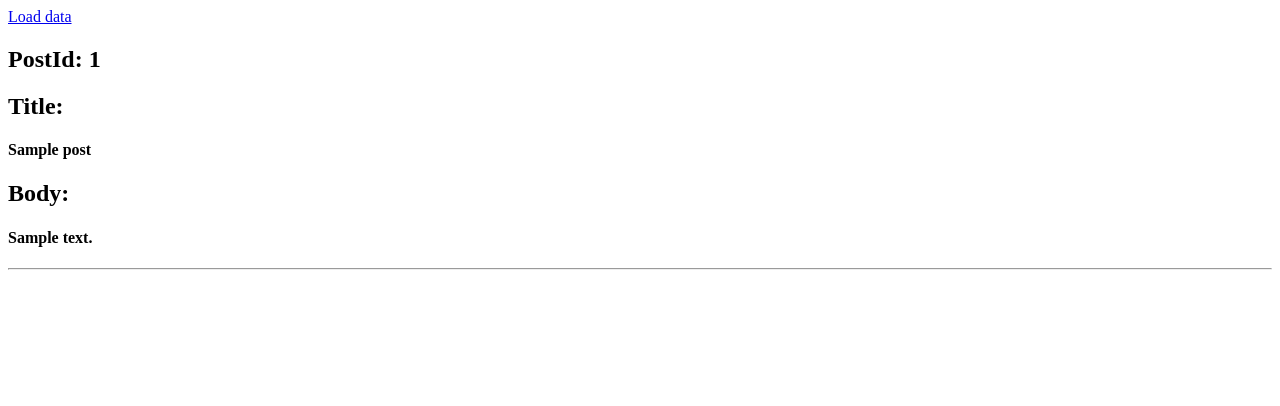
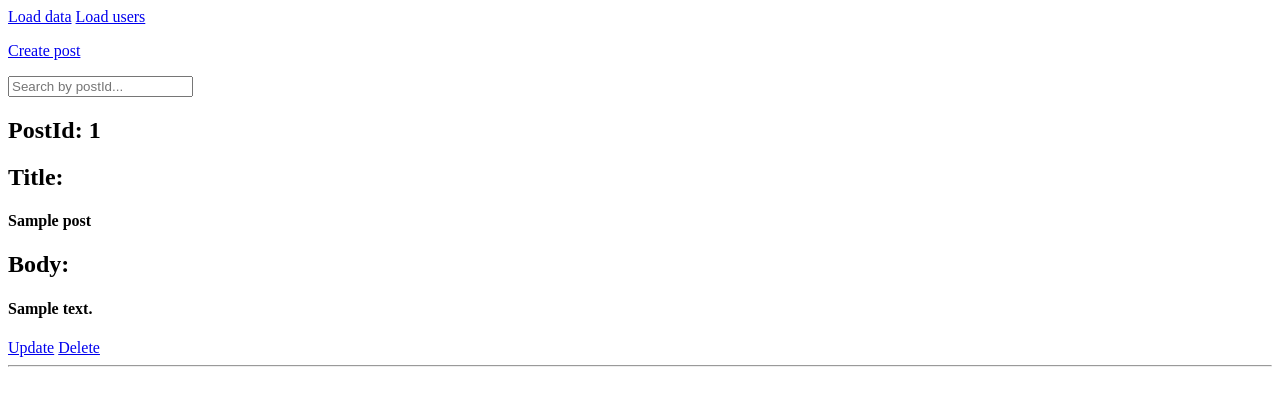
Before and after one commit to AdrianHorvath8/Test_task, a Django app: page / in a window 1280 px wide. Shown: the top 406 px of the page. Run offline with Django 4.2, Linux system fonts and the light colour scheme; tables that the repository leaves empty hold one stand-in row (values such as "Sample post").

Commit message:
CRUD operations

```diff
--- a/test_task_app/admin.py
+++ b/test_task_app/admin.py
@@ -1,4 +1,5 @@
 from django.contrib import admin
-from .models import Post
+from .models import Post, User
 
 admin.site.register(Post)
+admin.site.register(User)
--- a/test_task_app/models.py
+++ b/test_task_app/models.py
@@ -1,6 +1,19 @@
+import email
+from operator import mod
 from django.db import models
 
+class User(models.Model):
+    name = models.CharField(max_length=200,)
+    username = models.CharField(max_length=200,)
+    mail = models.CharField(max_length=200,)
+
+    def __str__(self):
+        return self.username
+
 class Post(models.Model):
-    #user
+    user = models.ForeignKey(User, on_delete=models.CASCADE, null=True)
     title = models.CharField(max_length=200,)
     body = models.TextField(null=True,blank=True)
+
+    def __str__(self):
+        return self.title
--- a/test_task_app/templates/test_task_app/home.html
+++ b/test_task_app/templates/test_task_app/home.html
@@ -1,20 +1,33 @@
 <!DOCTYPE html>
 <html lang="en">
+
 <head>
     <meta charset="UTF-8">
     <meta http-equiv="X-UA-Compatible" content="IE=edge">
     <meta name="viewport" content="width=device-width, initial-scale=1.0">
     <title>Home</title>
 </head>
+
 <body>
     {% extends 'main.html' %}
     {% block content %}
     <div>
         <a href="{% url 'get_data' %}">Load data</a>
+        <a href="{% url 'get_users' %}">Load users</a>
+        <p><a href="{% url 'create_post' %}">Create post</a></p>
+
+        <form action="{% url 'home' %}" method="get">
+            <input type="text" name="q" placeholder="Search by postId...">
+        </form>
+
         {% for post in posts %}
         <h2>PostId: {{post.id}}</h2>
-        <h2>Title:</h2> <h4>{{post.title}}</h4>
-        <h2>Body:</h2><h4>{{post.body}}</h4>
+        <h2>Title:</h2>
+        <h4>{{post.title}}</h4>
+        <h2>Body:</h2>
+        <h4>{{post.body}}</h4>
+        <a href="{% url 'update_post' post.id %}">Update</a>
+        <a href="{% url 'delete_post' post.id %}">Delete</a>
         <hr>
         {% endfor %}
     </div>
@@ -22,4 +35,5 @@
     {% endblock %}
 
 </body>
+
 </html>
--- a/test_task_app/urls.py
+++ b/test_task_app/urls.py
@@ -4,4 +4,8 @@ from . import views
 urlpatterns = [
     path("",views.home,name="home"),
     path("get_data/",views.get_data,name="get_data"),
+    path("get_users/",views.get_users,name="get_users"),
+    path("create_post/",views.create_post,name="create_post"),
+    path("update_post/<str:pk>/",views.update_post,name="update_post"),
+    path("delete_post/<str:pk>/",views.delete_post,name="delete_post"),
 ]
--- a/test_task_app/views.py
+++ b/test_task_app/views.py
@@ -1,10 +1,52 @@
-from django.shortcuts import render
+from django.shortcuts import redirect, render
 import requests
-from .models import Post
+from .models import Post, User
+from .forms import PostForm
+from django.db.models import Q
+
 def home (request):
-    posts=Post.objects.all()
-    context = {"posts":posts}
+    q=request.GET.get("q") if request.GET.get("q")!= None else ""
+    posts=Post.objects.filter(
+        Q(id__icontains=q)
+    )
+
+    context = {"posts":posts,}
     return render(request,"test_task_app/home.html",context)
+
+
+def create_post(request):
+    form = PostForm()
+    if request.method == "POST":
+        form = PostForm(request.POST)
+        if form.is_valid():
+            form.save()
+            return redirect("home")
+
+    context = {"form":form}
+    return render(request,"test_task_app/post_form.html",context)
+
+def update_post(request,pk):
+    post = Post.objects.get(id=pk)
+    form = PostForm(instance=post)
+
+    if request.method == "POST":
+        form = PostForm(request.POST,instance=post)
+        if form.is_valid():
+            form.save()
+            return redirect("home")
+
+    context = {"form":form}
+    return render(request,"test_task_app/post_form.html",context)
+
+def delete_post(request,pk):
+    post = Post.objects.get(id=pk)
+    if request.method == "POST":
+        post.delete()
+        return redirect("home")
+
+    context = {"post":post}
+    return render(request,"test_task_app/delete_post.html",context)
+
 
 
 def get_data (request):
@@ -23,9 +65,38 @@ def get_data (request):
         else:
             pass
 
-        data = Post(
-            title = i["title"],
-            body = i["body"],
+        userId=User.objects.filter(id=i["userId"])
+        for id_user in userId:
+            data = Post(
+                user = id_user,
+                title = i["title"],
+                body = i["body"],
+            )
+            data.save()
+
+    context = {}
+    return render(request,"test_task_app/load_data.html",context)
+
+def get_users(request):
+    response = requests.get("https://jsonplaceholder.typicode.com/users")
+    posts = response.json()
+    holder = False
+    for i in posts:
+        id=User.objects.all().values("id")
+
+        for j in id:
+            if j["id"] == i["id"]:
+                holder = True
+                break
+        if holder == True:
+            continue
+        else:
+            pass
+
+        data = User(
+            name = i["name"],
+            username = i["username"],
+            mail = i["email"],
         )
         data.save()
 
```
Also changed, not shown: test_task_app/forms.py (added, +11 -0 lines), test_task_app/templates/test_task_app/delete_post.html (added, +23 -0 lines), test_task_app/templates/test_task_app/post_form.html (added, +23 -0 lines), test_task_app/migrations/0002_user_post_user.py (added).
